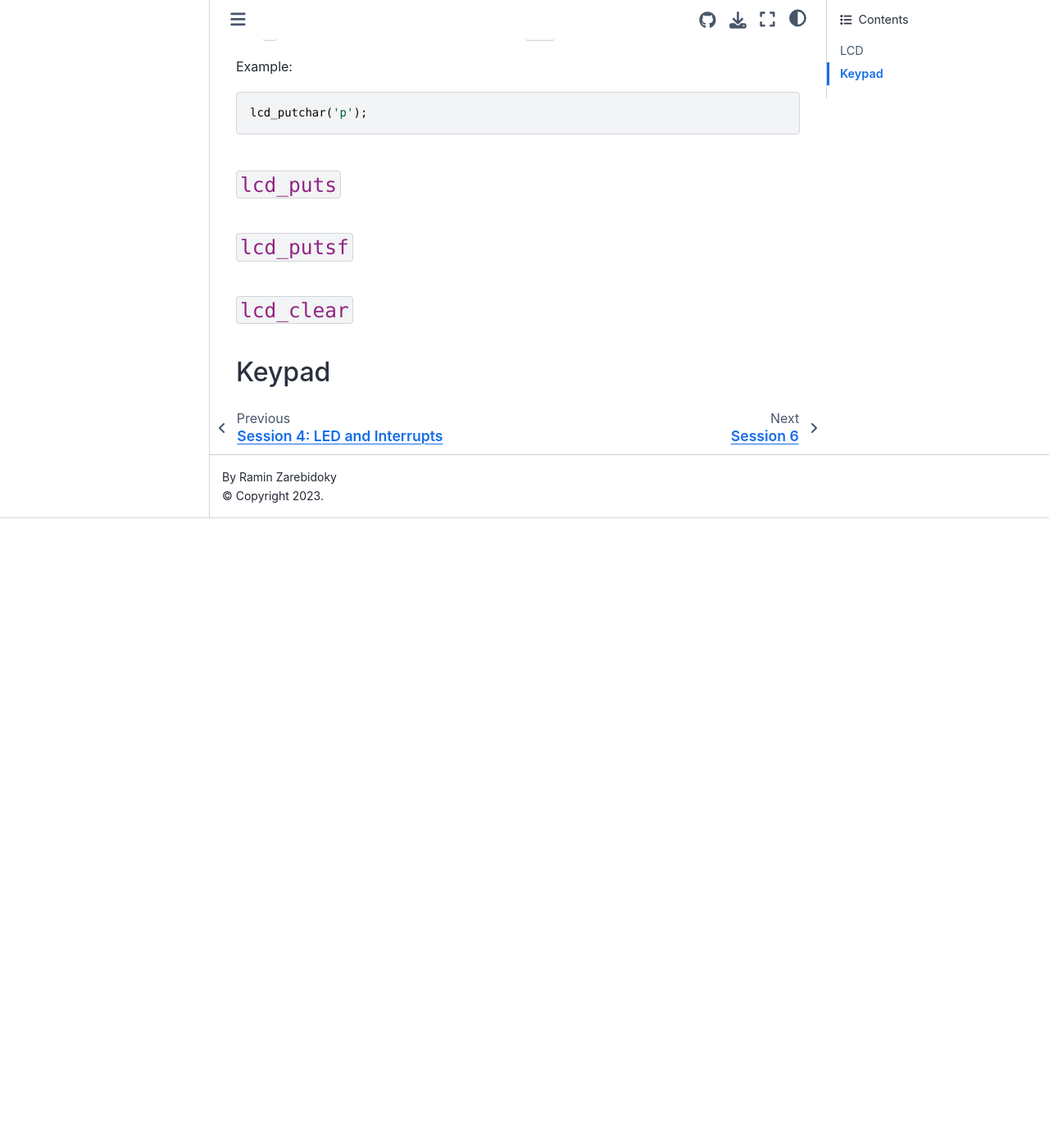
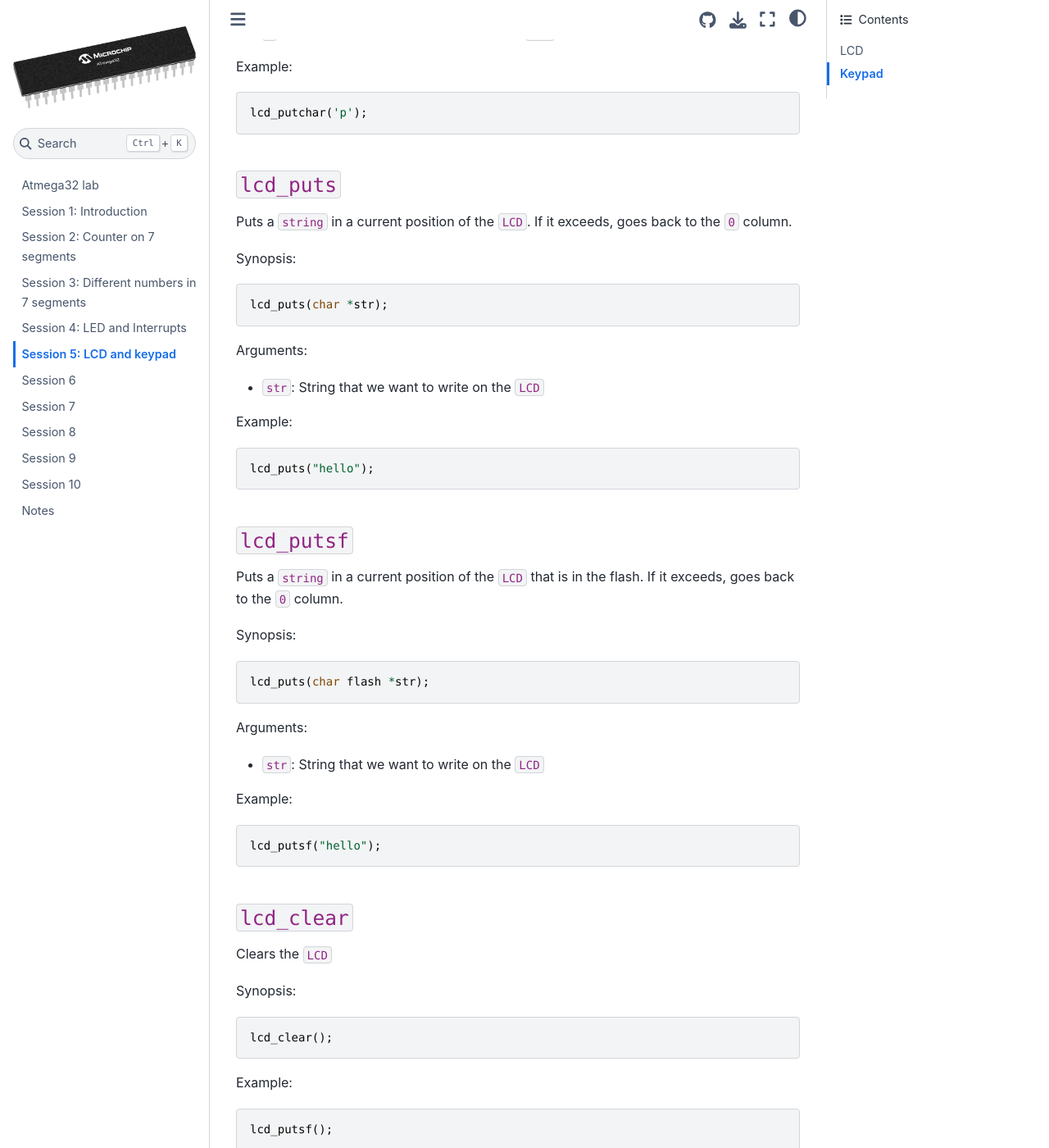
Before and after one commit to LiterallyTheOne/atmega32_lab, a Jupyter Book: the page built from docs/session_5.md, in a window 1280 px wide and 1400 px high, scrolled down 2275 px. Shown: the whole window at 82% size. Built offline with Jupyter Book 1.0.4 settings and Sphinx 7.4.7 and the Sphinx Book theme 1.1.4, drawn with Linux system fonts in a browser that asks for light colours; before the commit the page ends 2907 px from its top, so only the background shows below that.

Commit message:
Add lcd_puts, lcd_putsf and lcd_clear

````diff
--- a/docs/session_5.md
+++ b/docs/session_5.md
@@ -106,8 +106,63 @@
 
 ### `lcd_puts`
 
+Puts a `string` in a current position of the `LCD`.
+If it exceeds, goes back to the `0` column.
+
+Synopsis:
+
+```c
+lcd_puts(char *str);
+```
+
+Arguments:
+
+* `str`: String that we want to write on the `LCD`
+
+Example:
+
+```c
+lcd_puts("hello");
+```
+
 ### `lcd_putsf`
+
+
+Puts a `string` in a current position of the `LCD` that is in the flash.
+If it exceeds, goes back to the `0` column.
+
+Synopsis:
+
+```c
+lcd_puts(char flash *str);
+```
+
+Arguments:
+
+* `str`: String that we want to write on the `LCD`
+
+Example:
+
+```c
+lcd_putsf("hello");
+```
 
 ### `lcd_clear`
 
+
+Clears the `LCD`
+
+Synopsis:
+
+```c
+lcd_clear();
+```
+
+Example:
+
+```c
+lcd_putsf();
+```
+
+
 ## Keypad
````
